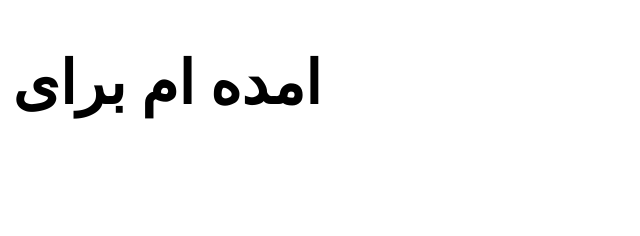
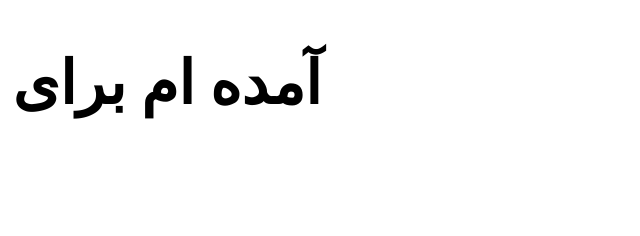
Before and after one commit to drp-programming-team/personal-page-git, a plain HTML site: page Modules/Header/header.component.html in a window 1280 px wide. Shown: the part 1662-1898 px from the top of the page, 293-933 px from the left. Drawn offline with Linux system fonts and the light colour scheme; files that its build step writes are made by us from their sources; files whose address does not match are found by name.

Commit message:
change text of header

```diff
--- a/Modules/Header/header.component.html
+++ b/Modules/Header/header.component.html
@@ -31,7 +31,7 @@
             <!-- Set the third background image using inline CSS below. -->
             <div class="fill" style="background-image:url('Images/IMG_3.jpg');"></div>
             <div class="carousel-caption">
-                 <h2 class="animated fadeInRight">امده ام برای فردایی بهتر</h2>
+                 <h2 class="animated fadeInRight">آمده ام برای فردایی بهتر</h2>
                  <p class="animated fadeInRight">لطفا مرا دنبال کنید</p>
             </div>
         </div>
```
